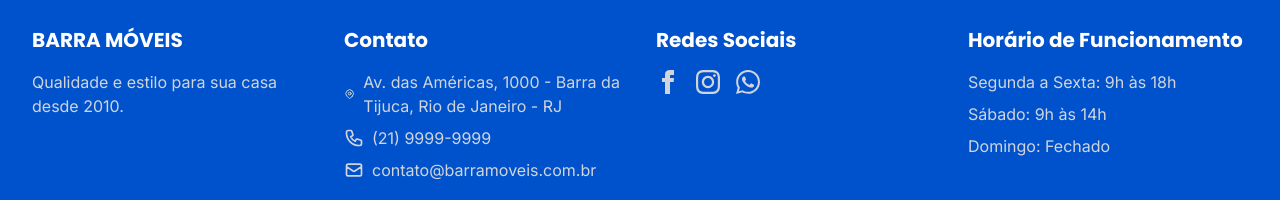
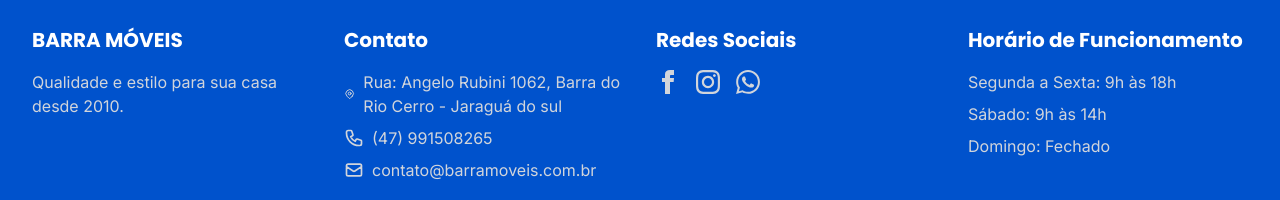
Before and after one commit to IsraelCunha1989/barra-moveis-site, a Next.js app: page / in a window 1280 px wide. Shown: the part 3278-3478 px from the top of the page. Built offline with nearby package versions, Linux system fonts and the light colour scheme.

Commit message:
Update Footer.tsx

```diff
--- a/src/components/Footer.tsx
+++ b/src/components/Footer.tsx
@@ -20,13 +20,13 @@ export default function Footer() {
                   <path strokeLinecap="round" strokeLinejoin="round" strokeWidth={2} d="M17.657 16.657L13.414 20.9a1.998 1.998 0 01-2.827 0l-4.244-4.243a8 8 0 1111.314 0z" />
                   <path strokeLinecap="round" strokeLinejoin="round" strokeWidth={2} d="M15 11a3 3 0 11-6 0 3 3 0 016 0z" />
                 </svg>
-                Av. das Américas, 1000 - Barra da Tijuca, Rio de Janeiro - RJ
+               Rua: Angelo Rubini 1062, Barra do Rio Cerro - Jaraguá do sul
               </p>
               <p className="flex items-center text-gray-300">
                 <svg xmlns="http://www.w3.org/2000/svg" className="h-5 w-5 mr-2" fill="none" viewBox="0 0 24 24" stroke="currentColor">
                   <path strokeLinecap="round" strokeLinejoin="round" strokeWidth={2} d="M3 5a2 2 0 012-2h3.28a1 1 0 01.948.684l1.498 4.493a1 1 0 01-.502 1.21l-2.257 1.13a11.042 11.042 0 005.516 5.516l1.13-2.257a1 1 0 011.21-.502l4.493 1.498a1 1 0 01.684.949V19a2 2 0 01-2 2h-1C9.716 21 3 14.284 3 6V5z" />
                 </svg>
-                (21) 9999-9999
+                (47) 991508265
               </p>
               <p className="flex items-center text-gray-300">
                 <svg xmlns="http://www.w3.org/2000/svg" className="h-5 w-5 mr-2" fill="none" viewBox="0 0 24 24" stroke="currentColor">
```
